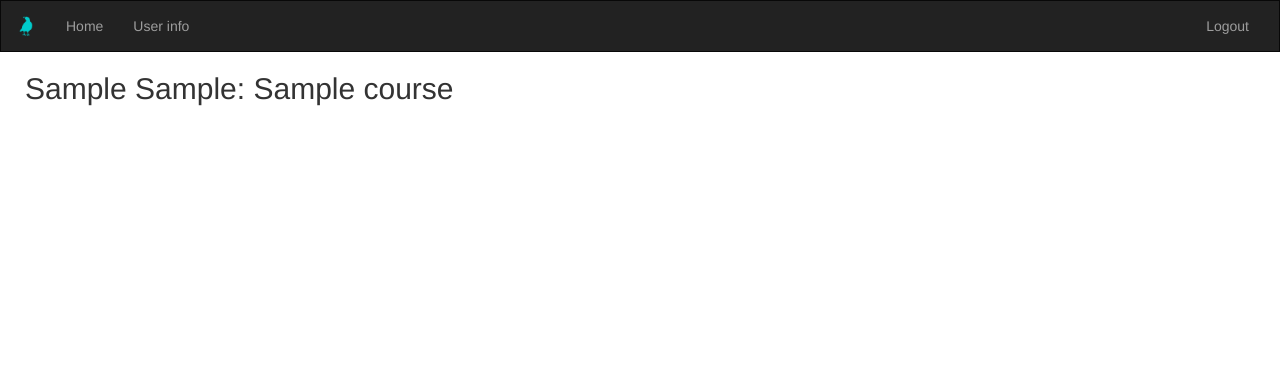
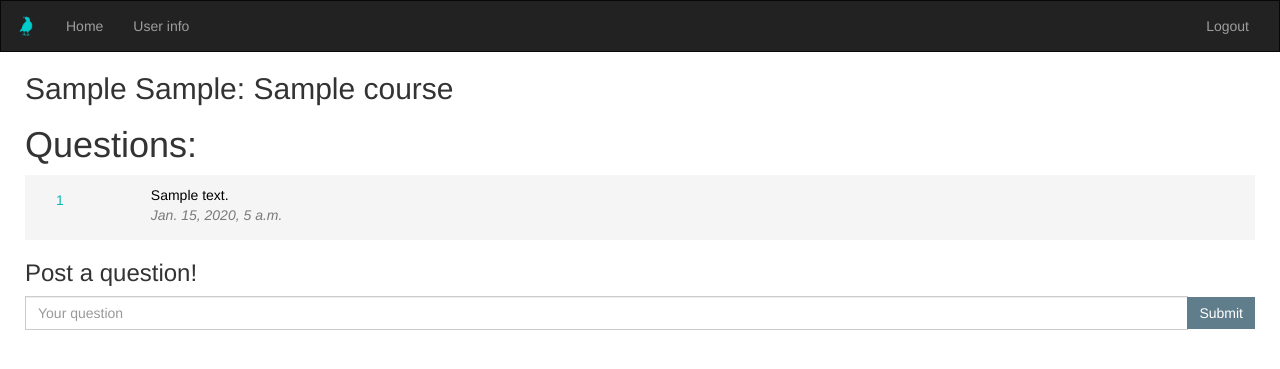
Before and after one commit to karenfeng/class-qa, a Django app: page /1/coursepage/ in a window 1280 px wide. Shown: the top 369 px of the page. Run offline with Django 3.2, Linux system fonts and the light colour scheme; a user stored in the database is signed in; tables that the repository leaves empty hold one stand-in row (values such as "Sample post"); some libraries are stand-ins or nearby versions.

```diff
--- a/quailapp/models.py
+++ b/quailapp/models.py
@@ -41,7 +41,6 @@ class QuailUser(AbstractBaseUser, PermissionsMixin):
   is_active = models.BooleanField(default=True)
 
   courses_by_id = models.TextField(max_length=10)
-  #courses_by_name = models.TextField(max_length=10)
   #classes = models.ForeignKey(Course, null=True)
 
   USERNAME_FIELD = 'netid'
@@ -68,7 +67,6 @@ class QuailUser(AbstractBaseUser, PermissionsMixin):
     return self.courses_by_id.split('|')
 
   def courses_as_list(self):
-    #course_list = self.courses_by_name.split('|')
     course_list = []
     course_ids = self.courses_by_id.split('|')
     for i in range(len(course_ids)):
@@ -112,11 +110,21 @@ class Answer(models.Model):
   created_on = models.DateTimeField(null=True)
   text = models.TextField()
   submitter = models.ForeignKey(QuailUser, null=True)
+  question = models.OneToOneField(Question, null=True, on_delete=models.CASCADE)
+
+  def __unicode__(self):
+    return self.text
+
+'''
+class Comment(models.Model):
+  created_on = models.DateTimeField(null=True)
+  text = models.TextField()
+  submitter = models.ForeignKey(QuailUser, null=True)
   question = models.ForeignKey(Question, null=True, on_delete=models.CASCADE)
 
   def __unicode__(self):
     return self.text
-
+'''
 
 # for CAS login..
 class CASClient:
--- a/quailapp/templates/quailapp/coursepage.html
+++ b/quailapp/templates/quailapp/coursepage.html
@@ -4,4 +4,52 @@
 {% block content %}
 <h2>{{ course }}</h2>
 
+<h1>Questions:</h1>
+<ul>
+	{% for q in course.question_set.all %}
+	<li>
+		<div class="box row">
+			<a href="{% url 'quailapp:detail' q.id %}" class="question-box">
+				<div class="col-xs-1">
+					<form action="{% url 'quailapp:vote' q.id %}" method="POST">
+						{% csrf_token %}
+						{% buttons %}
+						<div class="btn-group-vertical btn-group-sm" role="group">
+							<button type="submit" class="btn btn-link" name="vote" id="upvote" value="1">
+								{% bootstrap_icon "chevron-up" %}
+							</button>
+							<div class="centered votes">{{ q.votes }}</div>
+							<button type="submit" class="btn btn-link" name="vote" id="downvote" value="-1">
+								{% bootstrap_icon "chevron-down" %}
+							</button>
+						</div>
+						{% endbuttons %}
+					</form>
+				</div>
+				<div class="col-xs-11">
+					<p class="question">
+						{{ q.text }}<br>
+						<span class="unemph">{{ q.created_on }}</span><br>
+					</p>
+				</div>
+			</a>
+		</div>
+	</li>
+	{% endfor %}
+</ul>
+
+
+<h3>Post a question!</h3>
+<form action="{% url 'quailapp:coursepage' course.id %}" method="post">
+    {% csrf_token %}
+    <div class="input-group">
+      <input id="id_your_question" name="your_question" type="text" class="form-control" placeholder="Your question">
+      <span class="input-group-btn">
+		{% buttons %}
+        	<button class="btn btn-secondary" type="submit" value="Submit">Submit</button>
+		{% endbuttons %}
+      </span>
+    </div>
+</form>
+
 {% endblock %}
--- a/quailapp/urls.py
+++ b/quailapp/urls.py
@@ -20,6 +20,6 @@ urlpatterns = [
     url(r'^(?P<netid>[a-zA-Z0-9]+)/create$', views.create_account, name='create'),
     url(r'^userinfo$', login_required(views.user_info), name='userinfo'),
     url(r'^enroll$', login_required(views.enroll), name='enroll'),
-    url(r'^(?P<pk>[a-zA-Z0-9]+)/coursepage/$', login_required(views.CourseDetailView.as_view()), name='coursepage'),
+    url(r'^(?P<course_id>[a-zA-Z0-9]+)/coursepage/$', login_required(views.coursepage), name='coursepage'),
     #url(r'^class$', views.register_class, name='class'),
 ] + static(settings.STATIC_URL, document_root=settings.STATIC_ROOT)
--- a/quailapp/views.py
+++ b/quailapp/views.py
@@ -36,7 +36,7 @@ def vote(request, question_id):
         # Always return an HttpResponseRedirect after successfully dealing
         # with POST data. This prevents data from being posted twice if a
         # user hits the Back button.
-    return HttpResponseRedirect(reverse('quailapp:index'))
+    return HttpResponseRedirect(reverse('quailapp:coursepage', args=(question.course.id,)))
 
 # handles when user inputs answer for a question through answer form
 def get_answer(request, question_id):
@@ -56,9 +56,19 @@ def get_answer(request, question_id):
 
 
 # course detail view - shows all questions associated with the course
-class CourseDetailView(generic.DetailView):
-    model = Course
-    template_name = 'quailapp/coursepage.html'
+def coursepage(request, course_id):
+    course = get_object_or_404(Course, pk=course_id)
+    if request.method == 'POST':
+        form = QuestionForm(request.POST)
+        if form.is_valid():
+            data = form.cleaned_data
+            new_question = Question(created_on=datetime.datetime.now(),
+                text=data['your_question'], course=course, submitter=request.user, votes=0)
+            new_question.save()
+            return HttpResponseRedirect(reverse('quailapp:coursepage', args=(course.id,)))
+    else:
+        form = QuestionForm()
+    return render(request, 'quailapp/coursepage.html', {'form': form, 'course': course})
     #def get_queryset(self):
     #    return Question.objects.all()
 
@@ -111,7 +121,7 @@ def login_CAS(request):
         user = authenticate(username=netid, request=request)
         if user is not None:
             login(request, user)
-            return redirect('/index')
+            return redirect('/userinfo')
         else:
             return redirect(netid+'/create')
 
@@ -137,17 +147,15 @@ def create_account(request, netid):
             data = form.cleaned_data
             courses = ""
             for course in data['courses']:
-                #courses = courses + course.name + "|"
                 courses = courses + course.courseid + "|"
             new_user = QuailUser(netid=netid, first_name=data['first_name'], last_name=data['last_name'],
                 is_student=data['is_student'], courses_by_id=courses[:len(courses)-1])
-                #is_student=data['is_student'], courses_by_name=courses[:len(courses)-1])
             new_user.save()
 
             # automatically log the user in
             user = authenticate(username=netid, request=request)
             login(request, user)
-            return HttpResponseRedirect(reverse('quailapp:index'))
+            return HttpResponseRedirect(reverse('quailapp:userinfo'))
         else:
             return render(request, 'quailapp/create.html', {'form':form, 'netid':netid})
 
@@ -158,7 +166,7 @@ def create_account(request, netid):
         except ObjectDoesNotExist:
             form = RegisterForm()
             return render(request, 'quailapp/create.html', {'form':form, 'netid':netid})
-        return redirect('/index')
+        return redirect('/userinfo')
 
 def user_info(request):
     try:
```
Also changed, not shown: quailapp/templates/quailapp/userinfo.html (+13 -0 lines).
